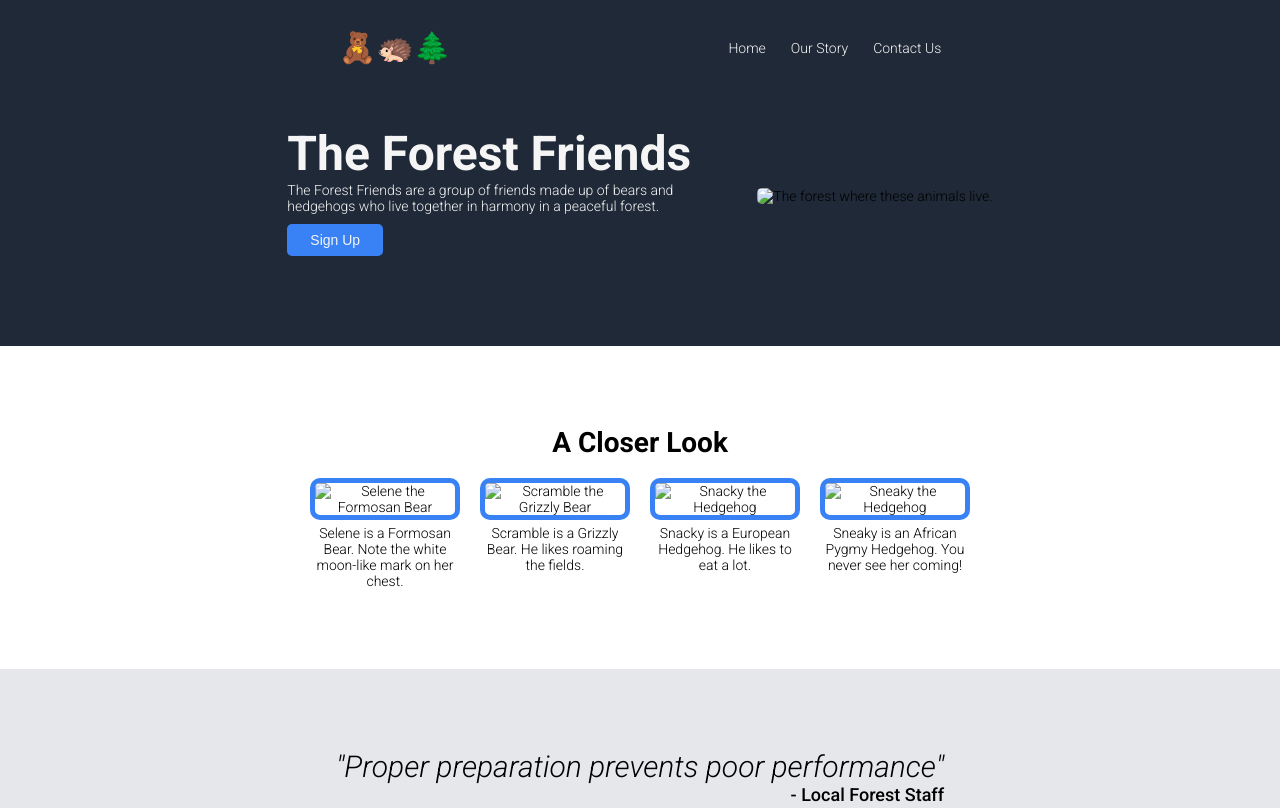
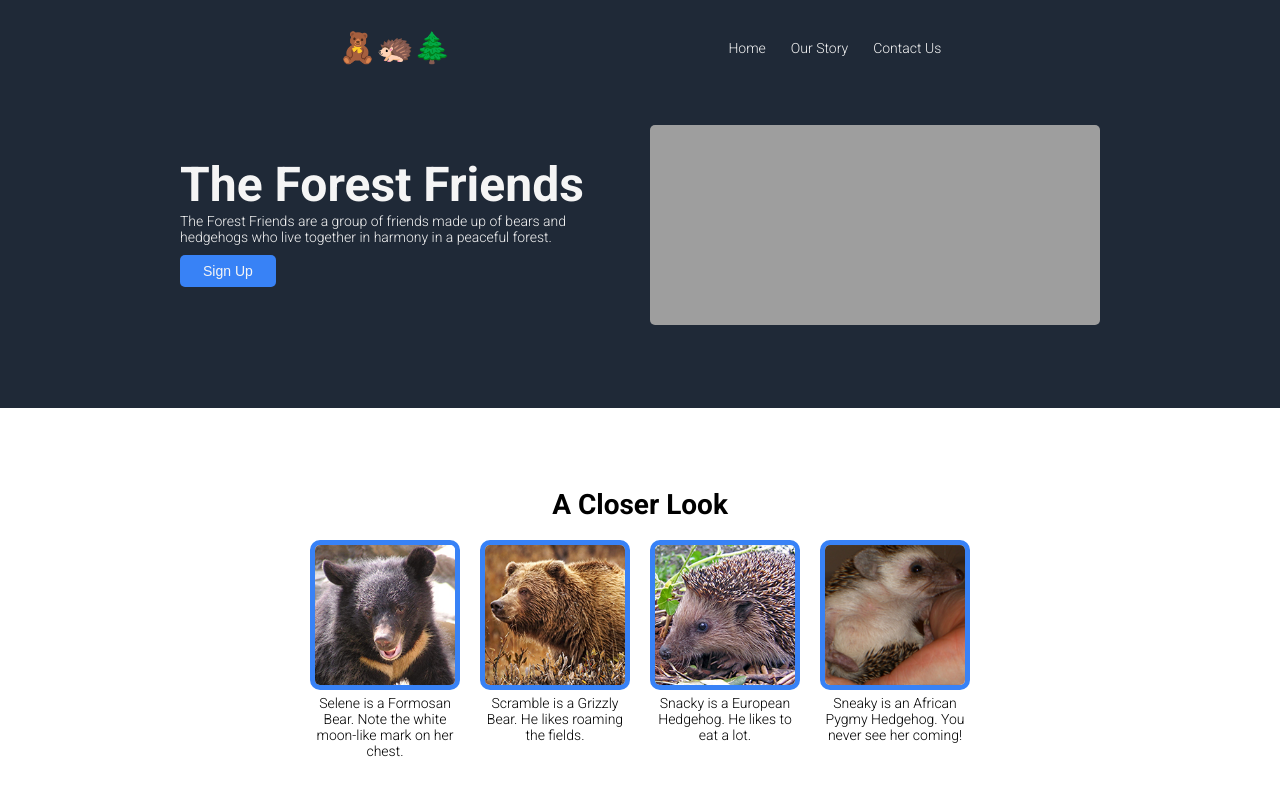
Before and after one commit to jacky-byte/Landing-Page, a plain HTML site: page index.html in a window 1280 px wide. Shown: the top 808 px of the page. Drawn offline with Linux system fonts and the light colour scheme; the site is published under a folder, as on GitHub Pages, so addresses that start at the root find nothing.

Commit message:
Updated README and removed the first / from <img src=/media/#> which made the images not display properly when directly double-clicking the HTML file. Even though this issue didn't exist when using VS Code's Go Live function

```diff
--- a/index.html
+++ b/index.html
@@ -3,7 +3,7 @@
 <html lang="en">
     <head>
         <meta charset="utf-8">
-        <title>Odin Landing Page</title>
+        <title>The Forest Friends Landing Page</title>
         <link rel="stylesheet" href="style.css">
         <!-- Font sourced through fonts.google.com -->
         <link rel="preconnect" href="https://fonts.googleapis.com">
@@ -31,7 +31,7 @@
                 <button class="signup-button">Sign Up</button>
             </div>
             <div class="hero-right">
-                <img class="hero-image" src="/media/forest.jpg" alt="The forest where these animals live.">
+                <img class="hero-image" src="media/forest.jpg" alt="The forest where these animals live.">
             </div>
         </div>
 
@@ -39,19 +39,19 @@
             <h1>A Closer Look</h1>
             <div class="profiles-container">
                 <div class="profiles">
-                    <img src="/media/formosan-bear.jpg" alt="Selene the Formosan Bear">
+                    <img src="media/formosan-bear.jpg" alt="Selene the Formosan Bear">
                     Selene is a Formosan Bear. Note the white moon-like mark on her chest.
                 </div>
                 <div class="profiles">
-                    <img src="/media/grizzly-bear.jpg" alt="Scramble the Grizzly Bear">
+                    <img src="media/grizzly-bear.jpg" alt="Scramble the Grizzly Bear">
                     Scramble is a Grizzly Bear. He likes roaming the fields.
                 </div>
                 <div class="profiles">
-                    <img src="/media/european-hedgehog.jpg" alt="Snacky the Hedgehog">
+                    <img src="media/european-hedgehog.jpg" alt="Snacky the Hedgehog">
                     Snacky is a European Hedgehog. He likes to eat a lot.
                 </div>
                 <div class="profiles">
-                    <img src="/media/african-pygmy-hedgehog.jpg" alt="Sneaky the Hedgehog">
+                    <img src="media/african-pygmy-hedgehog.jpg" alt="Sneaky the Hedgehog">
                     Sneaky is an African Pygmy Hedgehog. You never see her coming!
                 </div>
             </div>
```
Also changed, not shown: 3 other files.
